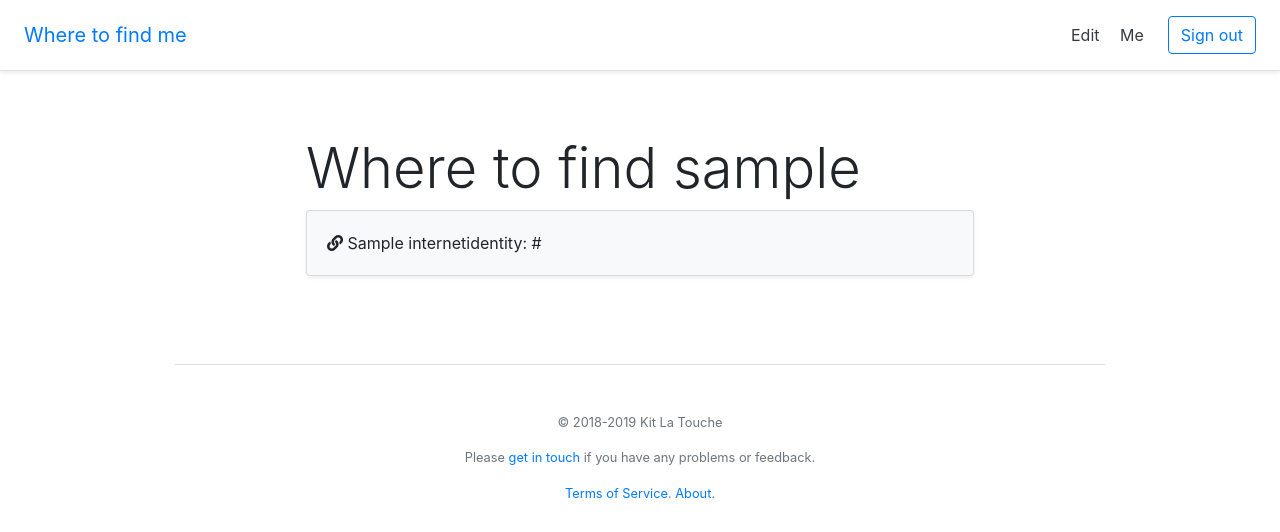
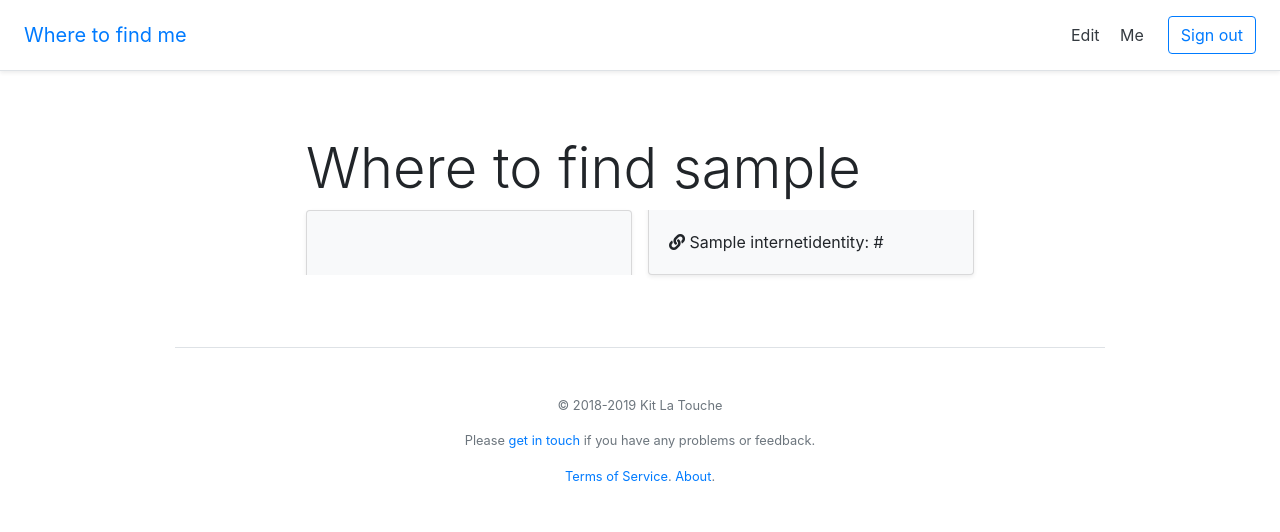
Before and after one commit to wlonk/wheretofind.me, a Django app: a page that uses templates/wheretofindme/user_detail.html in a window 1280 px wide. Shown: the top 532 px of the page. Run offline with Django 3.2, Linux system fonts and the light colour scheme; a user stored in the database is signed in; tables that the repository leaves empty hold one stand-in row (values such as "Sample post"); some libraries are stand-ins or nearby versions.

Commit message:
Use columns in layout

```diff
--- a/static/css/main.css
+++ b/static/css/main.css
@@ -27,3 +27,7 @@ html {
 .identity {
   background: url('../images/draghandle.png') no-repeat bottom 2px left 3px;
 }
+
+.identities-display {
+  columns: 320px 2;
+}
--- a/templates/wheretofindme/user_detail.html
+++ b/templates/wheretofindme/user_detail.html
@@ -3,7 +3,7 @@
 {% block "main" %}
 <h1 class="display-4">Where to find {{ object.username }}</h1>
 {% if identities %}
-<div class="card-deck">
+<div class="identities-display">
   {% for identity in identities %}
     {% if identity.name %}
       <div class="card bg-light shadow-sm mb-3">
```
